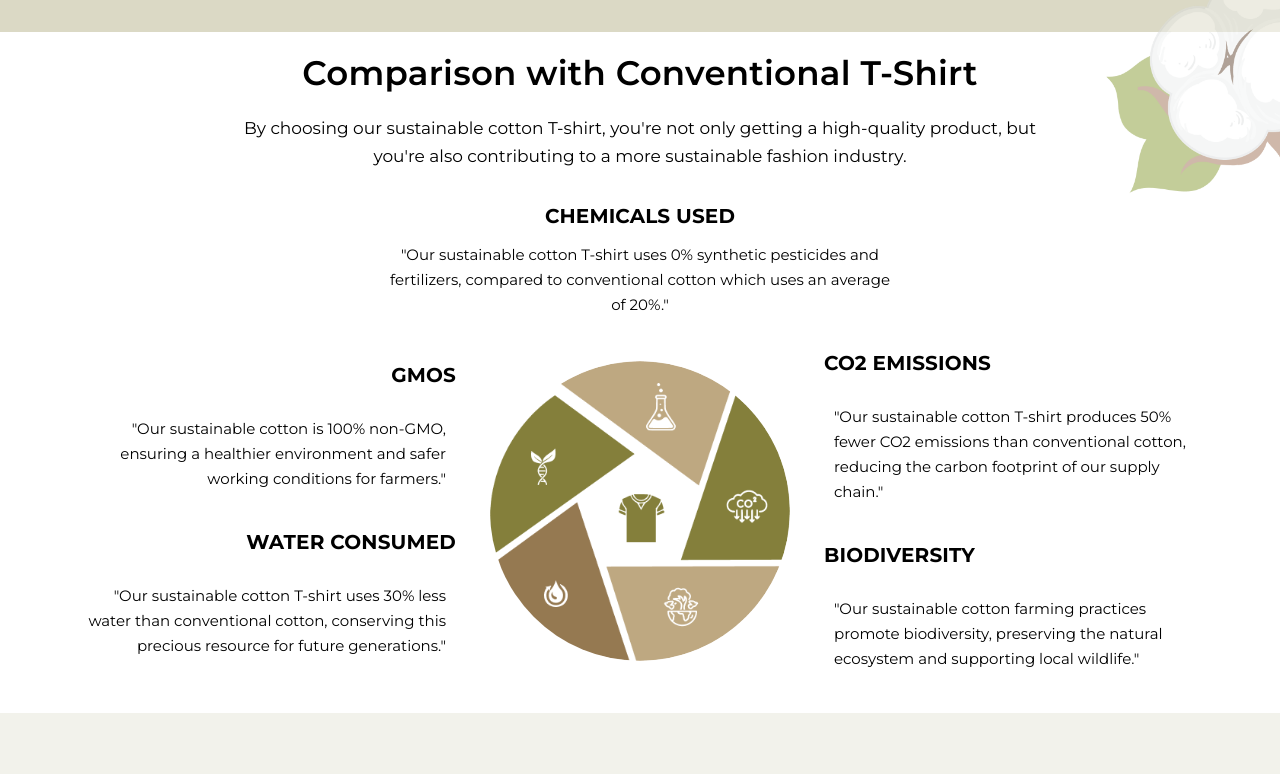
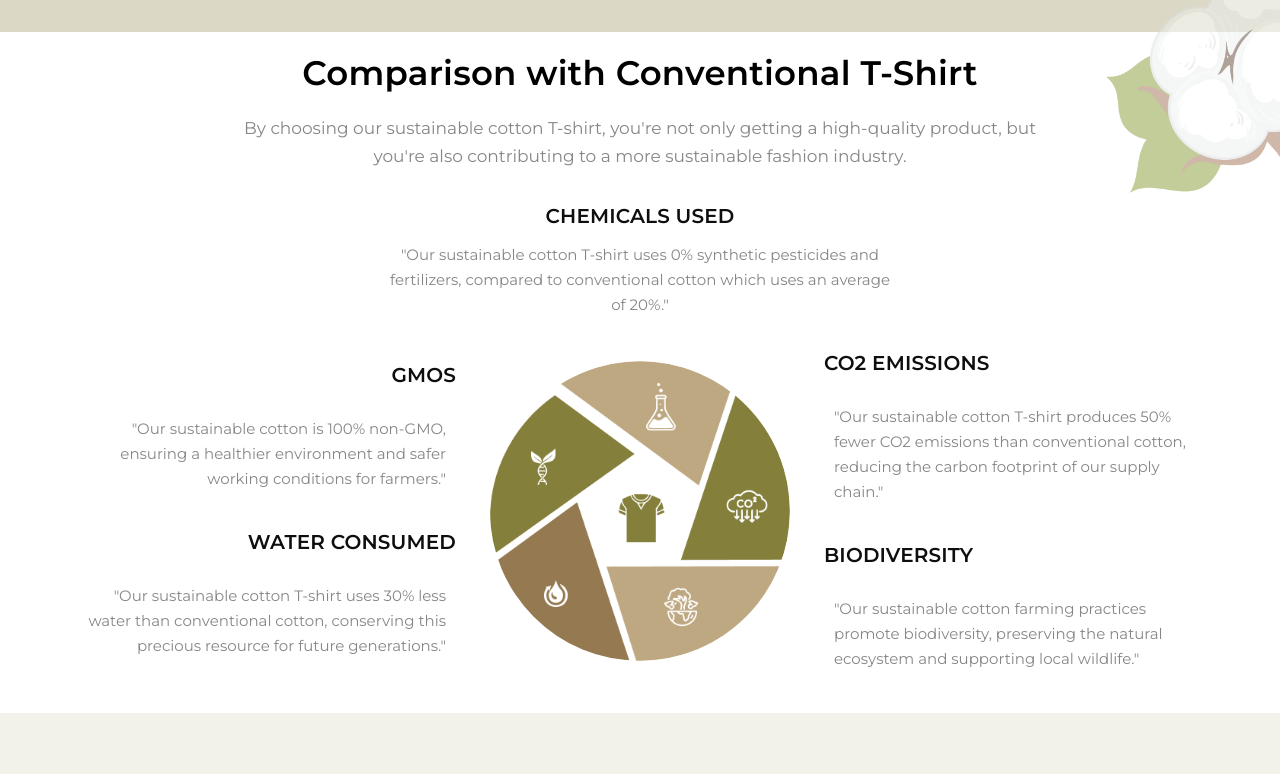
Before and after one commit to sainth-stack/tip4change-frontend, a React (Vite) app: page / in a window 1280 px wide. Shown: the part 570-1344 px from the top of the page. Built offline with nearby package versions, Linux system fonts and the light colour scheme; a web font is replaced by a local one; what chartjs-plugin-datalabels would draw is missing.

Commit message:
payments section fix and stylings added properly

```diff
--- a/src/components/inputComponents/checkbox.jsx
+++ b/src/components/inputComponents/checkbox.jsx
@@ -12,8 +12,33 @@ export const CheckboxComponent = ({
 }) => {
   return (
     <FormControlLabel
-      control={<Checkbox id={id} checked={checked} onChange={onChange} disabled={disabled} required={required} sx={{ ...sx }} />}
-      label={<Typography sx={{ fontFamily: "Montserrat", color: "#000000" }}>{label}</Typography>}
+      control={
+        <Checkbox
+          id={id}
+          checked={checked}
+          onChange={onChange}
+          disabled={disabled}
+          required={required}
+          sx={{
+            color: "#A8A8A8", // Initial border color black
+            "&.Mui-checked": {
+              color: "#a38e5d", // Change to a38e5d when checked
+            },
+            "&.MuiCheckbox-root": {
+              borderColor: "#A8A8A8", // Border color black initially
+            },
+            "&.Mui-checked.MuiCheckbox-root": {
+              borderColor: "#a38e5d", // Border color when checked
+            },
+            ...sx,
+          }}
+        />
+      }
+      label={
+        <Typography sx={{ fontFamily: "Montserrat", color: "#000000" }}>
+          {label}
+        </Typography>
+      }
     />
   );
 };
--- a/src/components/inputComponents/text.jsx
+++ b/src/components/inputComponents/text.jsx
@@ -25,7 +25,8 @@ export const InputTextComponent = ({
             marginBottom: "0.2rem",
             fontWeight: 500,
             fontFamily: "Montserrat",
-            color: "#a38e5d",
+            color: "#0E0E0E",
+
           }}
         >
           {label}
@@ -41,10 +42,12 @@ export const InputTextComponent = ({
         disabled={disabled}
         fullWidth // Ensures the TextField expands
         sx={{
-          borderRadius: "30px",
+          borderRadius: "20px",
           height: "44px",
+          border:"1px",
+          padding:"10px,14px",
           "& .MuiOutlinedInput-root": {
-            borderRadius: "40px",
+            borderRadius: "20px",
             height: "44px",
             "& fieldset": {
               borderColor: "#a38e5d",
--- a/src/components/inputComponents/textarea.jsx
+++ b/src/components/inputComponents/textarea.jsx
@@ -22,7 +22,7 @@ export const TextareaComponent = ({
             marginBottom: "0.2rem",
             fontWeight: 500,
             fontFamily: "Montserrat",
-            color: "#a38e5d",
+            color: "#0E0E0E",
           }}
         >
           {label}
@@ -43,6 +43,8 @@ export const TextareaComponent = ({
           // borderRadius: "rem",
           minHeight: "100px",
           width: "100%",
+          fontFamily:"Montserrat",
+
           "& .MuiOutlinedInput-root": {
             borderRadius: "15px",
             "& fieldset": {
--- a/src/pages/landing-page/sections/section2/index.css
+++ b/src/pages/landing-page/sections/section2/index.css
@@ -1,24 +1,22 @@
 /* Title Styles */
 .section-title {
-    font-family: Montserrat, sans-serif;
-    font-weight: 800;
-    font-size: 45px;
+    font-family: 'Montserrat';
+    font-weight: 600;
+    font-size: 40px;
     text-transform: uppercase;
     padding: 10px;
     margin: 20px;
-    color: black;
+    color: #0E0E0E;
 }
 
 /* Body Text Styles */
 .section2-text , .section-text{
     font-family: "Montserrat";
-    font-weight: 400;
     /* font-size: 17px;
     line-height: 28px; */
-    color: black;
     padding-left: 20px;
     padding-right: 20px;
-
+    color:#0E0E0E80;
 }
 
 .section2-text {
@@ -29,6 +27,7 @@
 .section-text {
     font-size: 15px;
     line-height: 25px;
+    color:#0E0E0E80
 }
 
 /* Section Title */
@@ -58,9 +57,9 @@
 }
 
 /* Responsive Styling */
-@media (max-width: 600px) {
+/* @media (max-width: 600px) {
     .section-title {
-        font-size: 30px; /* Smaller titles */
+        font-size: 30px;
         text-align: center;
     }
     .section2-title {
@@ -70,8 +69,9 @@
         font-size: 14px;
         line-height: 22px;
         text-align: center;
+        color:"#0E0E0E80"
     }
     .bg-img {
-        background-size: 120px auto; /* Smaller image */
+        background-size: 120px auto;
     }
-}
+}  */
--- a/src/pages/landing-page/sections/section2/index.jsx
+++ b/src/pages/landing-page/sections/section2/index.jsx
@@ -21,7 +21,7 @@ const Section2 = () => {
         <p
           className="section2-text"
           style={{
-            fontWeight: 400,
+            fontWeight: "400",
             maxWidth: "800px",
             textAlign: "center",
             margin: "0 auto",
@@ -36,7 +36,7 @@ const Section2 = () => {
 
       {/* Section Subheading */}
       <Box sx={{ textAlign: "center", marginBottom: "20px" }}>
-        <Typography variant="h6" className="section-title" fontWeight="bold">
+        <Typography variant="h6" className="section-title" fontWeight="600">
           CHEMICALS USED
         </Typography>
         <p
@@ -73,7 +73,7 @@ const Section2 = () => {
     }}
   >
     <Box sx={{ maxWidth: "400px" }}>
-      <Typography variant="h6" className="section-title" fontWeight="bold">
+      <Typography variant="h6" className="section-title" fontWeight="600">
         GMOs
       </Typography>
       <p className="section-text">
@@ -81,7 +81,7 @@ const Section2 = () => {
         environment and safer working conditions for farmers."
       </p>
       <Box height={10} />
-      <Typography variant="h6" className="section-title" fontWeight="bold">
+      <Typography variant="h6" className="section-title" fontWeight="600">
         WATER CONSUMED
       </Typography>
       <p className="section-text">
@@ -128,7 +128,7 @@ const Section2 = () => {
     }}
   >
     <Box sx={{ maxWidth: "400px" }}>
-      <Typography variant="h6" className="section-title" fontWeight="bold">
+      <Typography variant="h6" className="section-title" fontWeight="600">
         CO2 EMISSIONS
       </Typography>
       <p className="section-text">
@@ -136,7 +136,7 @@ const Section2 = () => {
         conventional cotton, reducing the carbon footprint of our supply chain."
       </p>
       <Box height={10} />
-      <Typography variant="h6" className="section-title" fontWeight="bold">
+      <Typography variant="h6" className="section-title" fontWeight="600">
         BIODIVERSITY
       </Typography>
       <p className="section-text">
--- a/src/pages/landing-page/sections/section4/index.jsx
+++ b/src/pages/landing-page/sections/section4/index.jsx
@@ -70,7 +70,7 @@ const Section4 = () => {
 
                 <Box sx={{ flexGrow: 1 }}>
                   {/* Goal & Rise Section */}
-                  <GoalRiseContainer sx={{ marginBottom: "23.17px",}}>
+                  <GoalRiseContainer sx={{ marginBottom: "10px",}}>
                      <div style={{ display: "flex", flexDirection: "column", alignItems: "center", gap: "6.18px",fontFamily:"Montserrat", }}>
                        <strong style={{fontWeight:"700",fontSize:"14.62px",color:"#2A2A2A",width:"33px",height:'22px'}}>Goal</strong>
                        <p style={{ margin: 0, padding: 0,color:"#847F3B",fontWeight:"500" }}>₹ 40Cr</p>
@@ -84,7 +84,7 @@ const Section4 = () => {
                   </GoalRiseContainer>
 
                   {/* Title & Description */}
-                  <Typography variant="h6" sx={{ fontWeight: 600, fontSize: "20px", textAlign: "start", marginBottom:"7px",fontFamily:"Montserrat",lineHeight:"24.71px" }}>
+                  <Typography variant="h6" sx={{ fontWeight: 600, fontSize: "20px", textAlign: "start", marginBottom:"20px",fontFamily:"Montserrat",lineHeight:"24.71px" }}>
                     {card.title}
                   </Typography>
                   <Typography variant="body2" sx={{fontFamily:"Montserrat",textAlign:"start",margin:0,padding:0,fontWeight:"500",fontSize:"14px",lineHeight:"20.85px"}}>
--- a/src/pages/paymentSection/index.jsx
+++ b/src/pages/paymentSection/index.jsx
@@ -1,8 +1,7 @@
 import React from "react";
 import { Formik, Form } from "formik";
-import { Button, Grid ,Typography,Breadcrumbs,Box} from "@mui/material";
+import { Button, Grid ,Typography,Box} from "@mui/material";
 import {CheckboxComponent} from '../../components/inputComponents/checkbox'
-import {SelectComponent} from '../../components/inputComponents/select'
 import {InputTextComponent} from '../../components/inputComponents/text'
 import {TextareaComponent} from '../../components/inputComponents/textarea'
 import PaymentCard from '../../components/paymentCardComponent/card'
@@ -14,10 +13,7 @@ import FormFieldGroup from "../../components/formsField/fromsField";
 import DonationSelection from "../../components/inputComponents/radio";
 import CustomButton from "../../components/Button/CustomButton";
 import { useLocation } from 'react-router-dom';
-import CustomTypography from '../../components/TypoGraphy/CustomTypography';
 import {formFields} from './data'
-import NavigationHeader from '../../layout/NavigationHeader'
-
 
 const PaymentForm = () => {
     const location = useLocation();
@@ -25,14 +21,8 @@ const PaymentForm = () => {
 
   return (
     <Grid>
-
-        <Box sx={{paddingTop:"80px",paddingLeft:"40px",fontFamily:"Montserrat"}} >
-        <NavigationHeader path={pathnames}  PageText="Payment Section"  />
-        </Box>
-
-
       <div>
-        <h3 style={{height:"40px",paddingLeft:"40px",fontFamily:"Montserrat",fontWeight:800,fontSize:"24px",lineHeight:"28px",letterSpacing:"opx" , marginTop:"40px"}}>payment section</h3>
+        <h3 style={{height:"40px",paddingLeft:"40px",fontFamily:"Montserrat !important",fontWeight:500,fontSize:"24px",lineHeight:"28px",letterSpacing:"opx" , marginTop:"40px",paddingTop:"30px"}}>payment section</h3>
       </div>
     <Formik
       initialValues={{
@@ -61,12 +51,14 @@ const PaymentForm = () => {
           <Grid container spacing={2} sx={{padding:"20px"}}>
             <Grid item xs={12}>
               <InputTextComponent
-                id={field?.id}
-                type={field?.type}
-                label={field?.label}
+                id="amount"
+                type="text"
+                // label="Enter Your Donation Amount Euros"
                 value={values.amount}
+                placeholder="Enter your Donation amount Euros"
                 onChange={handleChange}
                 required
+
               />
             </Grid>
             <Grid container spacing={2} sx={{ width: "100%", maxWidth: "800px", display: "flex", justifyContent: "center",   }}>
@@ -145,7 +137,7 @@ const PaymentForm = () => {
 
           </Grid>
           <Grid>
-            <CustomButton text="submit" sx={{backgroundColor:"#847F3B", width:"154px" , height:"40px" ,margin:"20px" , borderRadius:"20px",textTransform: "capitalize" }} />
+            <CustomButton text="Donate Now" sx={{backgroundColor:"#847F3B", width:"157px" , height:"40px" ,margin:"20px" , borderRadius:"20px",textTransform: "capitalize" }} />
           </Grid>
         </Form>
       )}
```
